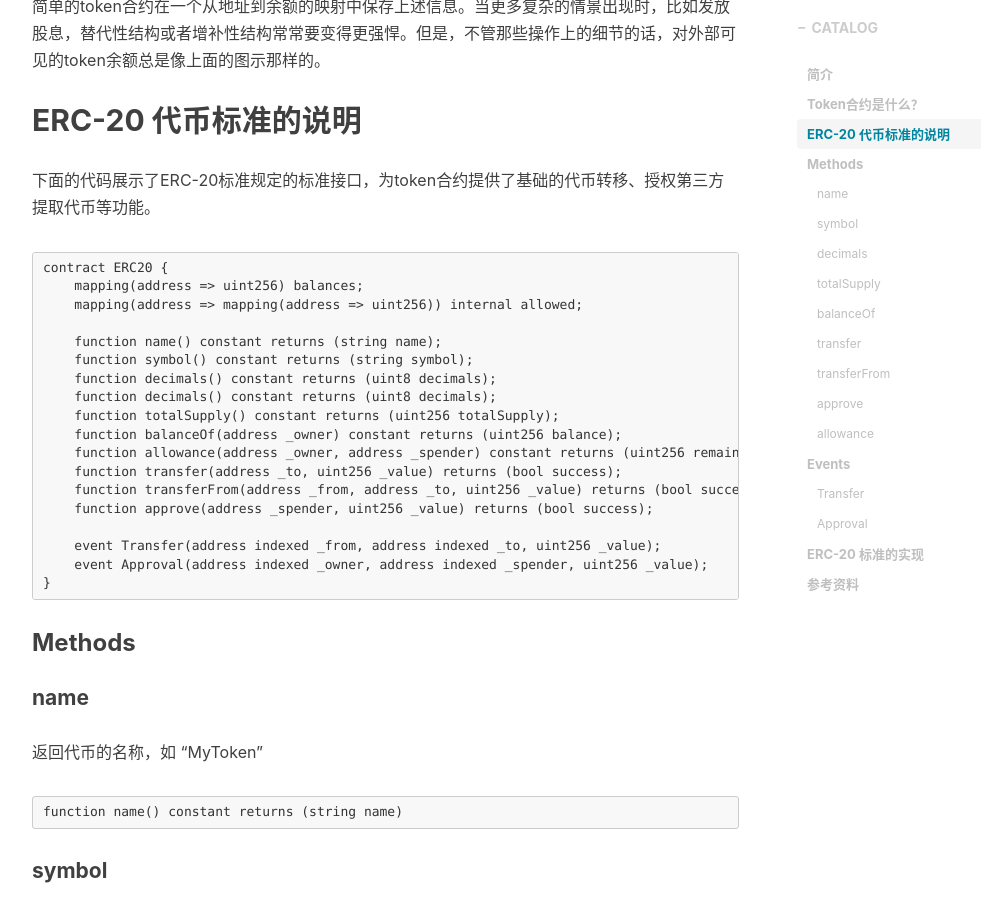
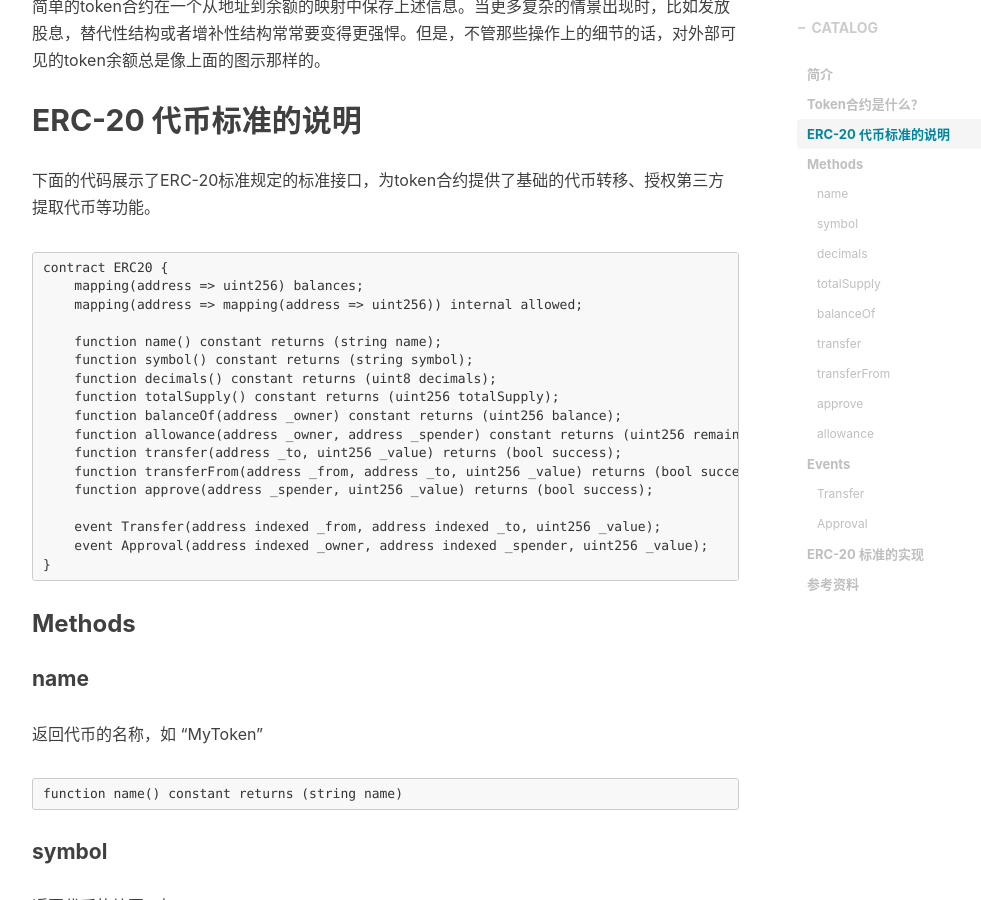
Before and after one commit to lsdlinshunda/lsdlinshunda.github.io, a Jekyll site: the page built from _posts/2018-03-20-erc20.md, in a window 1280 px wide and 900 px high, scrolled down 4051 px. Shown: the whole window, without its empty margins (233-1214 px from the left). Built offline with Jekyll 4.4.1, drawn with Linux system fonts in a browser that asks for light colours; nearby versions of some CDN libraries; comment, search, counter and statistics services are not loaded.

Commit message:
删除代码中重复的函数

```diff
--- a/_posts/2018-03-20-erc20.md
+++ b/_posts/2018-03-20-erc20.md
@@ -55,7 +55,6 @@ contract ERC20 {
 
     function name() constant returns (string name);
     function symbol() constant returns (string symbol);
-    function decimals() constant returns (uint8 decimals);
     function decimals() constant returns (uint8 decimals);
     function totalSupply() constant returns (uint256 totalSupply);
     function balanceOf(address _owner) constant returns (uint256 balance);
```
